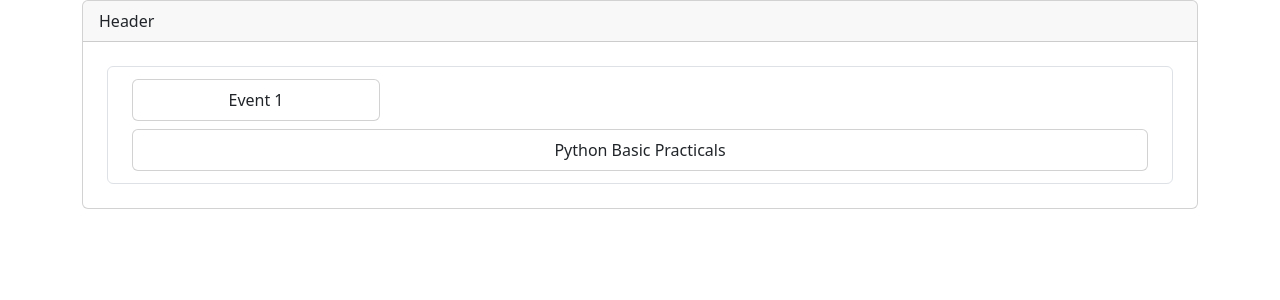
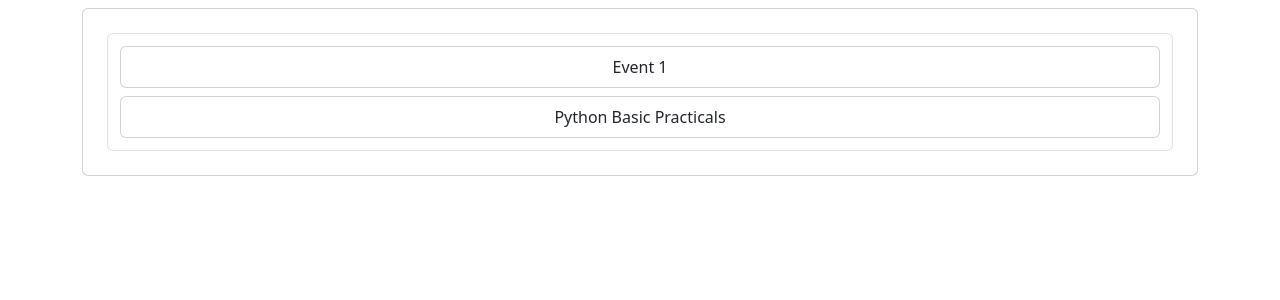
Before and after one commit to Dhanay-J/Py-Plat, a React (Vite) app in the folder src/: page / in a window 1280 px wide. Shown: the top 300 px of the page. Built offline with nearby package versions, Linux system fonts and the light colour scheme.

Commit message:
Changed Some Style

```diff
--- a/src/src/Pages/EventsView.jsx
+++ b/src/src/Pages/EventsView.jsx
@@ -74,8 +74,7 @@ const EventsView = () => {
     <Container>
       <Row>
         <Col>
-          <Card>
-            <Card.Header>Header</Card.Header>
+          <Card className="mt-2">
             <Card.Body>
               {Events.map((event, index) => (
                 <>
@@ -87,16 +86,16 @@ const EventsView = () => {
                     }}
                   >
                     <Link to={`/event/${event["id"]}`} style={{textDecoration:'none'}}>
-                      <Col className="p-1 col-3">
+                      <Row className="p-1">
                         <Card className="p-2" style={{ textAlign: "center" }}>
                           {event["title"]}
                         </Card>
-                      </Col>
-                      <Col className="p-1">
+                      </Row>
+                      <Row className="p-1">
                         <Card className="p-2" style={{ textAlign: "center" }}>
                           {event["description"]}
                         </Card>
-                      </Col>
+                      </Row>
                     </Link>
                   </Row>
                 </>
```
